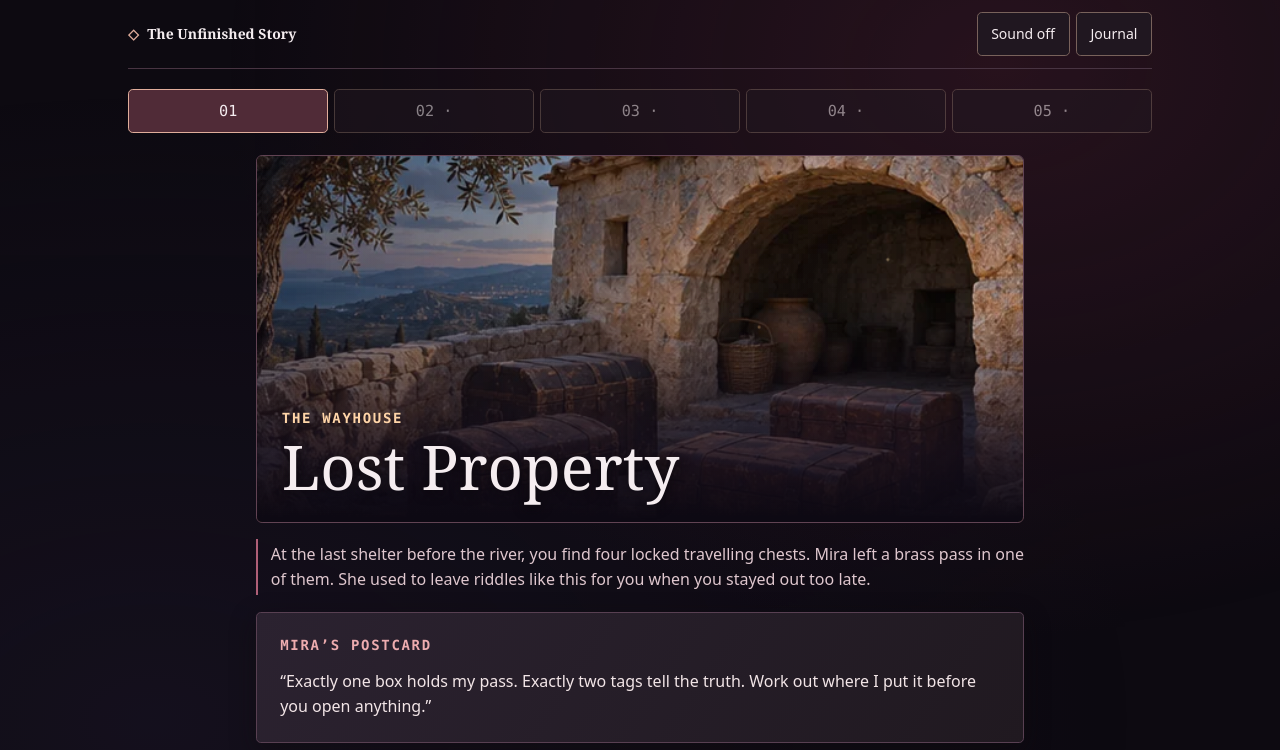
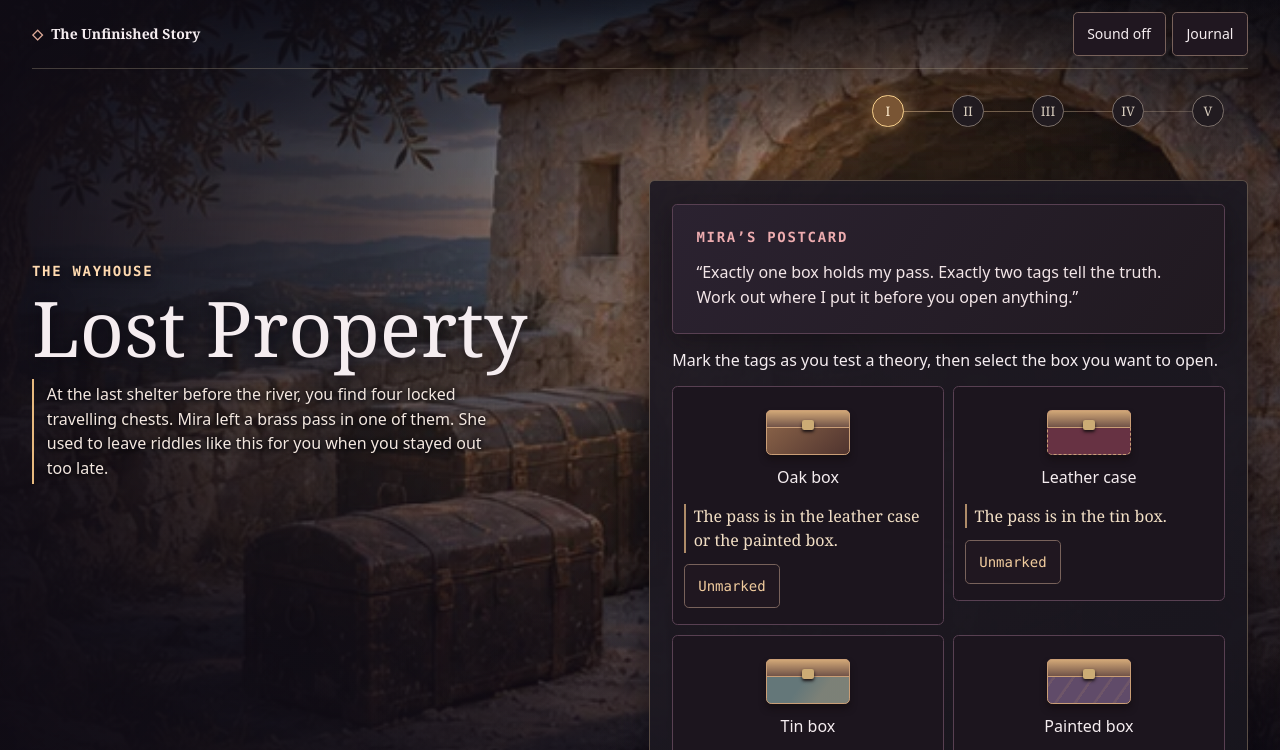
Before and after one commit to TeddoK/PostCard, a plain HTML site: page index.html in a window 1280 px wide. Both pictures are taken after a click on the button "Open the first file". Shown: the top 750 px of the page. Drawn offline with Linux system fonts and the light colour scheme.

Commit message:
Turn chapter artwork into layered full-screen environments

```diff
--- a/index.html
+++ b/index.html
@@ -6,11 +6,12 @@
 <meta name="description" content="An anonymous note. Five sealed case files. A story waiting to be finished.">
 <meta name="robots" content="noindex, nofollow">
 <title>The Unfinished Story</title>
-<link rel="stylesheet" href="./style.css?v=2c7b82ae9a7c">
+<link rel="stylesheet" href="./style.css?v=0e8c26c121cc">
 <script defer src="./puzzles.js?v=7c71a3e0e88d"></script>
-<script defer src="./script.js?v=14037cf202a8"></script>
+<script defer src="./script.js?v=2e1f04d784e1"></script>
 </head>
 <body>
+<div id="world" aria-hidden="true"></div>
 <header class="bar">
   <span class="brand"><span class="brand-icon" aria-hidden="true">◇</span> The Unfinished Story</span>
   <div class="tools"><button id="sound" aria-pressed="false">Sound off</button><button id="journal" hidden>Journal</button></div>
--- a/script.js
+++ b/script.js
@@ -20,6 +20,7 @@ let state = load();
 let audio;
 
 const main = document.querySelector('#main');
+const world = document.querySelector('#world');
 const drawer = document.querySelector('#drawer');
 const drawerTitle = document.querySelector('#drawer-title');
 const drawerContent = document.querySelector('#drawer-content');
@@ -75,25 +76,46 @@ function headingFocus() {
   heading.focus({ preventScroll: true });
   window.scrollTo(0, 0);
 }
+const reducedMotion = matchMedia('(prefers-reduced-motion: reduce)');
+let depthFrame = 0;
+function updateDepth() {
+  world.style.setProperty('--depth', Math.min(48, Math.max(0, scrollY * .1)) + 'px');
+  depthFrame = 0;
+}
+window.addEventListener('scroll', () => {
+  if (!reducedMotion.matches && !depthFrame) depthFrame = requestAnimationFrame(updateDepth);
+}, { passive: true });
+
+function showWorld(place) {
+  if (world.dataset.place === String(place)) return;
+  world.dataset.place = place;
+  world.innerHTML = `<div class="world-scene">
+    <div class="world-painting"></div><div class="world-air"></div>
+    <div class="world-foreground"></div><div class="world-light"></div>
+  </div>`;
+  updateDepth();
+}
+
 function welcome() {
+  showWorld('welcome');
   main.innerHTML = `
     <section class="welcome">
       <div class="welcome-copy">
         <span class="kicker">The dispatch archive</span>
         <h1 tabindex="-1">The Unfinished Story</h1>
         <p class="subtitle">Every mystery begins somewhere. Not every ending is what it seems.</p>
-        <p class="muted">Mira taught you to knock on her door in the dark. Last night you knocked and nobody answered. This morning you found a note in her hand: <em>I took work across the water. I thought I could come home.</em></p>
+        <p class="muted">Mira taught you to knock on her door in the dark. Last night, nobody answered. This morning you found a note in her hand.</p>
+        <blockquote class="dispatch-line">I took work across the water. I thought I could come home.</blockquote>
         <button class="primary" data-action="start">${state.started ? 'Continue investigation' : 'Open the first file'}</button>
       </div>
-      <div class="cover" aria-hidden="true"><i class="scene-dust"></i></div>
     </section>`;
 }
 
 function progress() {
-  return `<nav aria-label="Case file progress"><ol class="steps">${stages.map((stage, i) => {
+  return `<nav class="route" aria-label="Case file progress"><ol class="steps">${stages.map((stage, i) => {
     const locked = i > state.completed;
     const status = i < state.completed ? 'complete' : locked ? 'locked' : 'available';
-    return `<li><button data-action="stage" data-value="${i}" aria-label="File ${i + 1}: ${stage.title}, ${status}" ${locked ? 'disabled' : ''} ${i === state.stage ? 'aria-current="step"' : ''}>${String(i + 1).padStart(2, '0')}${i < state.completed ? ' ✓' : locked ? ' ·' : ''}</button></li>`;
+    return `<li><button data-action="stage" data-value="${i}" aria-label="File ${i + 1}: ${stage.title}, ${status}" ${locked ? 'disabled' : ''} ${i < state.completed ? 'data-cleared' : ''} ${i === state.stage ? 'aria-current="step"' : ''}><span class="route-node" aria-hidden="true">${['I', 'II', 'III', 'IV', 'V'][i]}</span></button></li>`;
   }).join('')}</ol></nav>`;
 }
 function puzzleContent(index) {
@@ -113,27 +135,23 @@ const locations = [
   'The ascent'
 ];
 
-function locationHeader(index, title) {
-  return `<header class="location location-${index}">
-    <div class="location-art" aria-hidden="true"><i class="scene-dust"></i></div>
-    <div class="location-caption"><span class="kicker">${locations[index]}</span><h1 tabindex="-1">${title}</h1></div>
-  </header>`;
-}
-
 function stageScreen() {
   const index = state.stage;
   const stage = stages[index];
   const solved = index < state.completed;
+  showWorld(index);
   main.innerHTML = progress() + `
     <article class="stage scene-${index}">
-      ${locationHeader(index, stage.title)}
-      <p class="note">${stage.note}</p>
-      ${solved ? `<section class="success" tabindex="-1"><h2>File complete</h2>
+      <header class="location location-${index}">
+        <span class="kicker">${locations[index]}</span><h1 tabindex="-1">${stage.title}</h1>
+        <p class="note">${stage.note}</p>
+      </header>
+      <div class="puzzle-surface">${solved ? `<section class="success" tabindex="-1"><h2>File complete</h2>
         ${index === 0 ? '<span class="brass-pass" aria-hidden="true">◇</span>' : ''}
         ${index === 2 ? pipeBoard(true) : ''}
         <p>${stage.explanation}</p><p><strong>Journal entry.</strong> ${stage.clue}</p>
         <button class="primary" data-action="next">${index === 4 ? 'Read the restored page' : 'Open the next file'}</button></section>`
-      : `<div id="puzzle" class="form">${puzzleContent(index)}</div>`}
+      : `<div id="puzzle" class="form">${puzzleContent(index)}</div>`}</div>
     </article>`;
 }
 
@@ -158,10 +176,10 @@ function refreshPuzzle(button, message = '') {
   }[button.dataset.action];
   if (effectTarget) puzzle.querySelector(effectTarget)?.classList.add('is-playing');
   if (['cross', 'send', 'test-line', 'walk', 'knock', 'listen', 'gate', 'forward'].includes(button.dataset.action)) {
-    const location = main.querySelector('.location');
+    const scene = world.firstElementChild;
     const effect = button.dataset.action === 'cross' ? 'scene-cross' : 'scene-response';
-    location.classList.remove(effect);
-    requestAnimationFrame(() => requestAnimationFrame(() => location.classList.add(effect)));
+    scene.classList.remove(effect);
+    requestAnimationFrame(() => requestAnimationFrame(() => scene.classList.add(effect)));
   }
   if (message) {
     const feedback = main.querySelector('#feedback');
@@ -175,6 +193,7 @@ function refreshPuzzle(button, message = '') {
 }
 
 function reveal(complete) {
+  showWorld(complete ? 'daylight' : '4');
   main.innerHTML = `<article class="reveal ${complete ? 'curtain-up' : ''}">
     ${complete ? `<span class="kicker">Or perhaps it’s just the beginning.</span>
       <h1 tabindex="-1">HADESTOWN</h1><p class="subtitle">LIVERPOOL EMPIRE THEATRE</p>
--- a/style.css
+++ b/style.css
@@ -14,15 +14,8 @@
 * { box-sizing: border-box; }
 [hidden] { display: none !important; }
 body { margin: 0; min-height: 100vh; isolation: isolate; }
-body::before {
-  content: ''; position: fixed; inset: 0; z-index: -1; pointer-events: none;
-  background: radial-gradient(ellipse at 78% 8%, #55223380, transparent 55%),
-    radial-gradient(ellipse at 12% 90%, #28203b65, transparent 62%);
-  animation: drift 16s ease-in-out infinite alternate;
-}
-@keyframes drift { to { opacity: .48; } }
-.bar, main, footer { width: min(100% - 2rem, 64rem); margin: auto; }
-.bar { display: flex; justify-content: space-between; align-items: center; gap: .55rem; padding: .75rem 0; border-bottom: 1px solid var(--line); }
+.bar, main, footer { width: min(100% - 2rem, 76rem); margin: auto; }
+.bar { display: flex; justify-content: space-between; align-items: center; gap: .55rem; padding: .75rem 0; border-bottom: 1px solid #b1a68c52; }
 .brand { font: bold .875rem/1.2 var(--serif); }
 .brand-icon { color: var(--gold); margin-right: .3rem; }
 .tools { display: flex; gap: .4rem; flex: none; }
@@ -44,31 +37,51 @@ h2 { font-size: 1.55rem; margin-bottom: .7rem; }
 p { margin-bottom: .85rem; }
 main { padding: 1.25rem 0 1rem; }
 .welcome {
-  position: relative; display: grid; grid-template-areas: "art" "copy"; align-items: center;
-  gap: clamp(1.25rem, 5vw, 3.5rem); padding: clamp(.25rem, 2vw, 1.5rem) 0 2.5rem;
+  display: grid; align-items: end; min-height: calc(100svh - 9.6rem);
+  padding: clamp(9rem, 28svh, 18rem) 0 2.25rem;
 }
-.welcome-copy { grid-area: copy; }
-.welcome-copy .muted { max-width: 34rem; }
-.welcome-copy em { color: #f4dce2; }
+.welcome-copy { max-width: 37rem; }
+.welcome-copy h1 { max-width: 15ch; }
+.welcome-copy .subtitle { max-width: 31ch; }
+.welcome-copy .muted { max-width: 31rem; color: #e4dacf; }
+.welcome-copy .primary { min-height: 3.25rem; padding-inline: 1.15rem; }
+.dispatch-line {
+  margin: .85rem 0 1.4rem; padding-left: .85rem; border-left: 1px solid #d4aa72;
+  max-width: 29ch; color: #fff0d5; font: italic 1.22rem/1.4 var(--serif);
+}
 .kicker { display: block; font: 600 .875rem/1.4 var(--mono); letter-spacing: .12em; text-transform: uppercase; color: var(--gold); margin-bottom: .8rem; }
 .subtitle { color: #e8bdc5; font: italic clamp(1.18rem, 3vw, 1.55rem)/1.35 var(--serif); }
 .muted, footer { color: var(--muted); }
-.cover {
-  grid-area: art; position: relative; isolation: isolate; overflow: hidden;
-  min-height: clamp(13rem, 46vw, 30rem); width: 100%;
-  border: 1px solid #664354; border-radius: .35rem;
-  background: #1f1724 url('./scenery/dispatch.webp?v=1dac2a000335') 56% 69% / cover no-repeat;
-  box-shadow: 0 1rem 3rem #07050b90;
+.route { width: min(100%, 25rem); margin: 0 0 .45rem auto; }
+.steps {
+  position: relative; isolation: isolate; display: grid; grid-template-columns: repeat(5, 1fr);
+  justify-items: center; margin: 0; padding: 0; list-style: none;
 }
-.cover::after {
-  content: ''; position: absolute; inset: 0; pointer-events: none;
-  box-shadow: inset 0 0 3rem #0b0714aa;
+.steps::before {
+  content: ''; position: absolute; z-index: -1; inset: 50% 10% auto; height: 1px;
+  background: linear-gradient(90deg, #d4b28b91, #a2948652);
 }
-.steps { display: grid; grid-template-columns: repeat(5, minmax(0, 1fr)); gap: .35rem; padding: 0; margin: 0 0 1.4rem; list-style: none; }
-.steps button { width: 100%; padding: .3rem; font: .95rem var(--mono); }
-.steps [aria-current="step"] { border-color: var(--gold); background: #502b37; }
-.stage { animation: unfold .33s ease-out both; max-width: 48rem; margin: auto; }
-.stage h1 { font-size: clamp(2.1rem, 7.9vw, 3.85rem); }
+.steps button { display: grid; place-items: center; width: 3rem; padding: 0; border: 0; background: transparent; }
+.route-node {
+  display: grid; place-items: center; min-width: 1.96rem; height: 1.96rem; padding: 0 .2rem;
+  border: 1px solid #a49381; background: #19151b; border-radius: 50%; font: .82rem var(--serif);
+}
+.steps button:disabled { opacity: 1; color: #d6cbbc; }
+.steps button:disabled .route-node { border-color: #7b706a; background: #211b20; }
+.steps button:not(:disabled) .route-node { color: #ffebcb; }
+.steps [data-cleared] .route-node { background: #4b382c; border-color: #c9a477; }
+.steps [aria-current="step"] .route-node {
+  background: #795534; border-color: #f5ce8b; box-shadow: 0 0 1.1rem #ffc87966;
+}
+.steps button:hover:not(:disabled) .route-node { border-color: #ffead3; }
+.stage { display: grid; gap: 1.05rem; animation: unfold .33s ease-out both; max-width: 42rem; margin: auto; }
+.stage h1 { font-size: clamp(2.55rem, 8.3vw, 4.8rem); }
+.puzzle-surface {
+  min-width: 0; padding: clamp(.8rem, 3vw, 1.4rem); border: 1px solid #bba18065;
+  border-radius: .35rem; background: linear-gradient(145deg, #201b24f7, #17151df7);
+  box-shadow: 0 .95rem 2.6rem #07060db5;
+}
+.puzzle-surface .form, .puzzle-surface .success, .puzzle-surface .paper:first-child { margin-top: 0; }
 @keyframes unfold { from { opacity: .65; transform: translateY(.45rem); } }
 .note { border-left: 2px solid #af5f77; color: #dfc7ce; padding: .2rem 0 .2rem .8rem; margin: 0 0 1.1rem; }
 .paper { background: linear-gradient(125deg, #2b2230, #201920); color: #f2e5e7; border: 1px solid #584052; padding: clamp(.85rem, 4vw, 1.45rem); margin: .8rem 0; border-radius: .3rem; box-shadow: 0 .5rem 1.6rem #100b0d75; color-scheme: dark; }
@@ -95,9 +108,6 @@ dialog::backdrop { background: #100b0dd9; }
 .reveal h1 { color: #ffd59b; font-size: clamp(2rem, 9.8vw, 5.4rem); }
 .reveal .gift { display: block; color: #ffd59b; font: bold 1.15rem var(--mono); padding: .8rem; margin: 1rem 0; border-block: 1px solid #a57a4f; }
 .reveal .personal { max-width: 32rem; margin: auto; font-family: var(--serif); font-size: 1.13rem; }
-@media (min-width: 46rem) {
-  .welcome { grid-template-areas: "copy art"; grid-template-columns: 1.12fr .88fr; }
-}
 @media (prefers-reduced-motion: reduce) {
   *, *::before, *::after { animation: none !important; scroll-behavior: auto !important; }
 }
@@ -224,47 +234,136 @@ details.paper { padding-block: .1rem; }
 .curtain-up .gift { animation: draw-pass .7s ease-out both; }
 
 .location {
-  position: relative; isolation: isolate; display: grid; align-content: end;
-  min-height: clamp(13rem, 41vw, 23rem); overflow: hidden; margin-bottom: .95rem;
-  border: 1px solid #614353; border-radius: .38rem; background: #1a131e;
+  display: grid; align-content: end; min-height: clamp(12.5rem, 33svh, 22rem);
 }
-.location-art, .location-art::after { position: absolute; inset: 0; }
-.location-art {
-  z-index: -1; background: var(--scene) var(--scene-position, center) / cover no-repeat;
+.location h1:focus, .welcome-copy h1:focus, .reveal h1:focus { outline: none; }
+.location h1 { margin: 0 0 .75rem; line-height: 1.01; text-shadow: 0 3px 18px #090710; }
+.location .kicker { color: #ffdab0; text-shadow: 0 2px 10px #090710; margin-bottom: .45rem; }
+.location .note {
+  max-width: 35rem; margin: 0; color: #f3e7df; border-color: #e7b97e;
+  text-shadow: 0 1px 10px #080611, 0 1px 4px #080611;
 }
-.location-art::after {
-  content: ''; pointer-events: none;
-  background: linear-gradient(0deg, #0d0913 1%, #130d1bcd 19%, #160e1c15 58%),
-    linear-gradient(90deg, #100b1466, transparent 78%);
+@media (min-width: 60rem) {
+  .bar, main, footer { width: min(100% - 4rem, 76rem); }
+  .welcome { min-height: calc(100svh - 9.6rem); align-items: center; padding: 4rem 0; }
+  .welcome h1 { font-size: clamp(4.2rem, 6vw, 7.2rem); }
+  .stage {
+    max-width: none; grid-template-columns: minmax(0, .88fr) minmax(0, 1fr);
+    align-items: start; gap: clamp(2rem, 7vw, 8rem); padding-top: clamp(2rem, 5svh, 4rem);
+  }
+  .location { min-height: clamp(14rem, 38svh, 26rem); }
+  .location .note { max-width: 29rem; }
 }
-.location-caption { padding: clamp(.85rem, 3vw, 1.55rem); }
-.location .location-caption h1 { margin: 0; text-shadow: 0 2px 12px #0a070b; line-height: 1.02; }
-.location .location-caption .kicker { margin-bottom: .38rem; color: #ffd5a8; }
-.location-0 { --scene: url('./scenery/wayhouse.webp?v=684758a5ac04'); --scene-position: 50% 28%; }
-.location-1 { --scene: url('./scenery/ferry.webp?v=9a8b1a023f95'); --scene-position: 50% 54%; }
-.location-2 { --scene: url('./scenery/grotto.webp?v=a876777101af'); --scene-position: 50% 51%; }
-.location-3 { --scene: url('./scenery/gates.webp?v=99ecec699ca1'); --scene-position: 50% 54%; }
-.location-4 { --scene: url('./scenery/passage.webp?v=66fbc569c59e'); --scene-position: 50% 56%; }
-.scene-dust {
-  position: absolute; inset: 4% 5% 12% 15%; pointer-events: none;
-  background: radial-gradient(circle at 15% 30%, #ffe1a8 0 1px, transparent 2px),
-    radial-gradient(circle at 54% 20%, #edb375 0 1px, transparent 2px),
-    radial-gradient(circle at 85% 30%, #ffe1a8 0 1px, transparent 2px),
-    radial-gradient(circle at 64% 52%, #ffca83 0 1px, transparent 2px),
-    radial-gradient(circle at 40% 74%, #fbe8ba 0 1px, transparent 2px);
-  animation: float-motes 6s ease-in-out infinite alternate;
+@media (min-width: 60rem) and (min-height: 45rem) {
+  .location { position: sticky; top: 2rem; }
 }
-@keyframes float-motes { from { opacity: .18; transform: translate(0, .4rem); } to { opacity: .72; transform: translate(-.75rem, -1rem); } }
-.location-1 .location-art { animation: descend .85s cubic-bezier(.18,.8,.32,1) both; }
-@keyframes descend { from { transform: translateY(-6%) scale(1.14); } to { transform: none; } }
-.location-2 .scene-dust, .location-3 .scene-dust {
-  inset: 8% -10%; background: radial-gradient(ellipse at 30% 58%, #ccb5bb48, transparent 39%),
-    radial-gradient(ellipse at 73% 32%, #e0bcc442, transparent 38%);
-}
-.scene-response .location-art { animation: room-knock .72s ease-out; }
-@keyframes room-knock { 30% { filter: brightness(1.27); } }
-.location-1.scene-cross .location-art { animation: cross-water 1.35s cubic-bezier(.16,.74,.29,1) both; }
-@keyframes cross-water { from { transform: scale(1.16) translateX(-4%); filter: brightness(.6); } }
 .ascent-0 { background: linear-gradient(145deg, #29232d, #15131c); }
 .ascent-1 { background: #15131c; }
 .ascent-2 { background: radial-gradient(ellipse at 75% 0%, #524331, #201c25 78%); border-color: #aa865e; }
+
+#world {
+  position: fixed; inset: 0; z-index: -1; overflow: hidden; pointer-events: none;
+  --depth: 0px; --haze: #d4aa7040; --scene-x: 50%; --scene-y: 52%;
+  background: #0e0c12;
+}
+.world-scene, .world-light, .world-scene::after { position: absolute; inset: 0; }
+.world-scene { isolation: isolate; animation: world-arrival .7s ease-out both; }
+@keyframes world-arrival { from { opacity: .45; } }
+.world-painting {
+  position: absolute; inset: -.75rem -.75rem -3rem;
+  background: var(--scene) var(--scene-x) var(--scene-y) / cover no-repeat;
+  transform: translateY(calc(var(--depth) * -.55));
+}
+.world-air {
+  position: absolute; inset: 1% -14% 7%; opacity: .65;
+  background: radial-gradient(ellipse at 65% 28%, var(--haze), transparent 42%),
+    radial-gradient(ellipse at 30% 58%, var(--haze), transparent 36%);
+  animation: haze-cross 9s ease-in-out infinite alternate;
+}
+@keyframes haze-cross { from { transform: translateX(-6%) scale(.95); } to { transform: translateX(7%) scale(1.06); } }
+.world-light {
+  background: radial-gradient(ellipse at var(--lamp-x, 70%) var(--lamp-y, 28%), var(--haze), transparent 29%);
+  animation: light-breathe 4.8s ease-in-out infinite alternate;
+}
+@keyframes light-breathe { from { opacity: .28; } to { opacity: .9; } }
+.world-foreground {
+  position: absolute; inset: -2% 0 -5%;
+  transform: translateY(calc(var(--depth) * .23));
+  background: radial-gradient(ellipse at 50% 35%, transparent 42%, #0d0b1280 77%, #090811 100%);
+}
+.world-scene::after {
+  content: '';
+  background: linear-gradient(180deg, #0a0912b9, #100c1514 16%, #100a1508 29%, #0e0b1399 49%, #0e0b13f0 69%, #0e0b13 88%);
+}
+#world[data-place="welcome"] {
+  --scene: url('./scenery/dispatch.webp?v=1dac2a000335'); --scene-x: 56%;
+  --scene-y: 50%; --haze: #e2ac6752; --lamp-x: 25%; --lamp-y: 40%;
+}
+#world[data-place="0"] {
+  --scene: url('./scenery/wayhouse.webp?v=684758a5ac04'); --scene-x: 59%;
+  --scene-y: 54%; --haze: #e3b47d46; --lamp-x: 20%;
+}
+#world[data-place="1"] {
+  --scene: url('./scenery/ferry.webp?v=9a8b1a023f95'); --scene-x: 57%;
+  --scene-y: 64%; --haze: #7ab1cc59; --lamp-x: 76%; --lamp-y: 27%;
+}
+#world[data-place="2"] {
+  --scene: url('./scenery/grotto.webp?v=a876777101af'); --scene-x: 49%;
+  --scene-y: 53%; --haze: #afc1af60; --lamp-x: 39%;
+}
+#world[data-place="3"] {
+  --scene: url('./scenery/gates.webp?v=99ecec699ca1'); --scene-x: 48%;
+  --scene-y: 48%; --haze: #de844251; --lamp-x: 24%; --lamp-y: 60%;
+}
+#world[data-place="4"], #world[data-place="daylight"] {
+  --scene: url('./scenery/passage.webp?v=66fbc569c59e'); --scene-x: 58%;
+  --scene-y: 46%; --haze: #e8a87253; --lamp-x: 65%; --lamp-y: 24%;
+}
+#world[data-place="1"] .world-light, #world[data-place="2"] .world-light {
+  inset: 33% -10% 4%;
+  background: repeating-radial-gradient(ellipse at 67% 22%, transparent 0 1.4rem, #bad9ef25 1.6rem, transparent 1.82rem 2.85rem);
+  mask-image: linear-gradient(transparent, #000 32%, #000 52%, transparent 87%);
+  animation: water-travel 7s ease-in-out infinite alternate;
+}
+@keyframes water-travel { from { opacity: .34; transform: translateY(-.7rem) scaleY(.82); } to { opacity: .69; transform: translateY(.7rem) scaleY(1); } }
+#world[data-place="3"] .world-light {
+  background: radial-gradient(ellipse at 17% 68%, #ef8a4b70, transparent 20%),
+    radial-gradient(ellipse at 83% 60%, #f9ab5363, transparent 18%);
+}
+#world[data-place="4"] .world-foreground {
+  background: linear-gradient(104deg, #08090e99, transparent 29% 72%, #08090ed9),
+    radial-gradient(ellipse at 60% 30%, transparent 28%, #120e1a8f 70%);
+}
+#world[data-place="daylight"] .world-light {
+  background: radial-gradient(ellipse at 64% 23%, #ffd6a9db, #aa6f5330 37%, transparent 64%);
+  animation: dawn-arrival 1.1s ease-out both;
+}
+@keyframes dawn-arrival { from { opacity: .17; transform: scale(.88); } to { opacity: .95; } }
+.world-scene.scene-response .world-air { animation: world-echo .8s ease-out; }
+@keyframes world-echo { 30% { opacity: 1; transform: scale(1.04); } }
+.world-scene.scene-cross .world-painting { animation: launch-ferry 1.35s cubic-bezier(.16,.74,.29,1); }
+@keyframes launch-ferry { from { transform: translateX(-1.8%) scale(1.1); filter: brightness(.75); } }
+
+@media (max-width: 59.99rem) {
+  .world-painting {
+    background-size: auto clamp(31rem, 78svh, 52rem);
+    background-position: var(--scene-x) top;
+  }
+  .route { margin-inline: auto; }
+}
+@media (max-width: 59.99rem) and (orientation: landscape) {
+  .world-painting { background-size: cover; background-position: var(--scene-x) var(--scene-y); }
+}
+@media (min-width: 60rem) {
+  .world-scene::after {
+    background: linear-gradient(90deg, #100c15e9, #100d16ae 27%, #110d1730 55%, #100d142e 78%, #100d1556),
+      linear-gradient(180deg, #07070dd9, #110c1419 19%, #0f0b1400 52%, #100b15d4 100%);
+  }
+  #world[data-place="welcome"] .world-scene::after {
+    background: linear-gradient(90deg, #0e0a13de, #0e0a138a 34%, #0e0a131a 67%),
+      linear-gradient(180deg, #08080ecd, #0e0b1300 24%, #0e0b1300 69%, #0b0812d8);
+  }
+}
+@media (prefers-reduced-motion: reduce) {
+  .world-painting, .world-foreground { transform: none; }
+}
```
